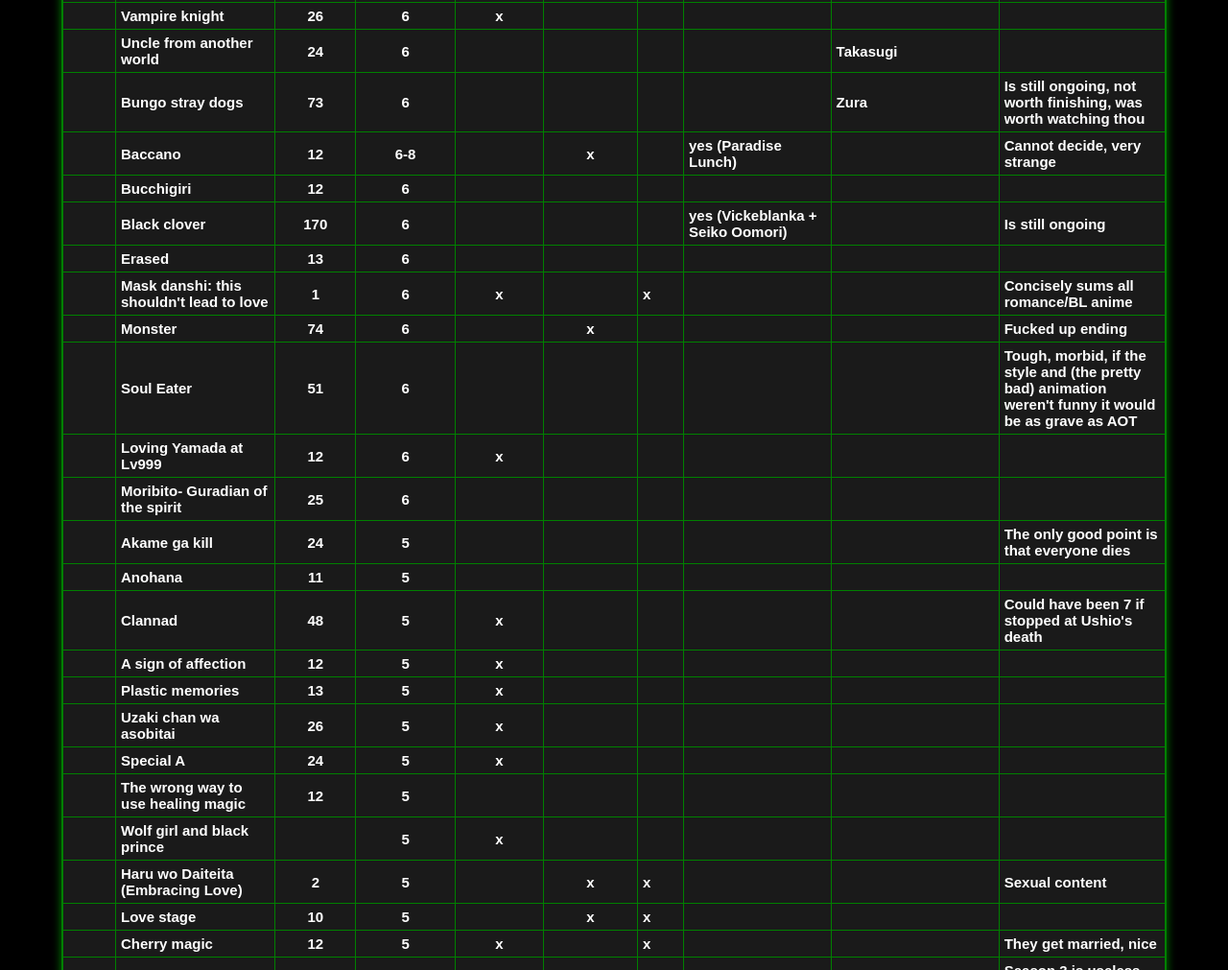
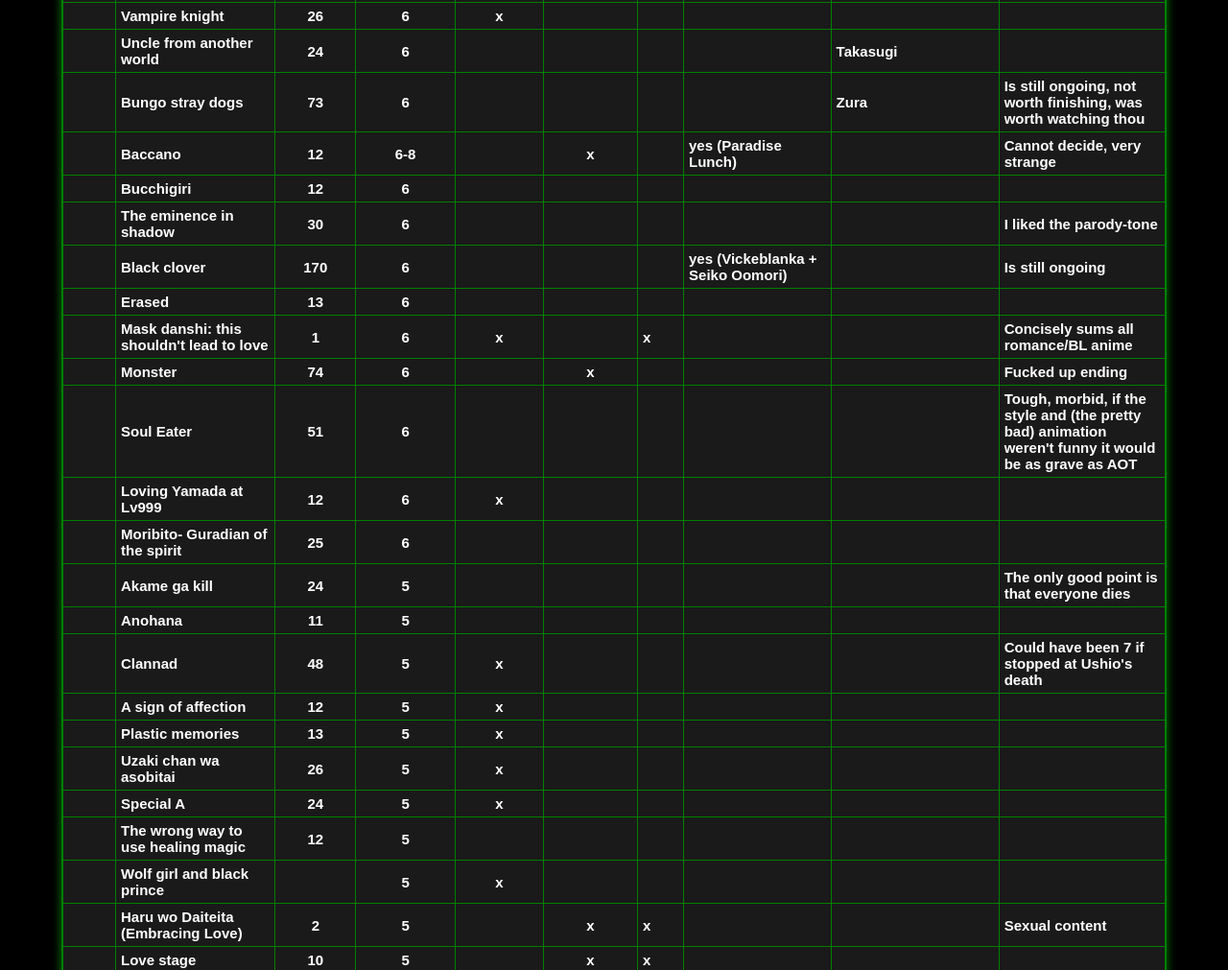
Before and after one commit to katsu-rap/Gintama-website, a website: page Gintamasite/animelist table.html in a window 1280 px wide. Shown: the part 3973-4984 px from the top of the page at 96% size. Drawn offline with Linux system fonts and the light colour scheme.

Commit message:
adding anime

```diff
--- a/Gintamasite/animelist table.html
+++ b/Gintamasite/animelist table.html
@@ -550,6 +550,7 @@
             <tr><td></td><td>Bungo stray dogs</td><td>73</td><td>6</td><td></td><td></td><td></td><td></td><td>Zura</td><td>Is still ongoing, not worth finishing, was worth watching thou</td></tr>
             <tr><td></td><td>Baccano</td><td>12</td><td>6-8</td><td></td><td>x</td><td></td><td>yes (Paradise Lunch)</td><td></td><td>Cannot decide, very strange</td></tr>
             <tr><td></td><td>Bucchigiri</td><td>12</td><td>6</td><td></td><td></td><td></td><td></td><td></td><td></td></tr>
+            <tr><td></td><td> The eminence in shadow</td><td>30</td><td>6</td><td></td><td></td><td></td><td></td><td></td><td>I liked the parody-tone</td></tr>
             <tr><td></td><td>Black clover</td><td>170</td><td>6</td><td></td><td></td><td></td><td>yes (Vickeblanka + Seiko Oomori)</td><td></td><td>Is still ongoing</td></tr>
             <tr><td></td><td>Erased</td><td>13</td><td>6</td><td></td><td></td><td></td><td></td><td></td><td></td></tr>
             <tr><td></td><td>Mask danshi: this shouldn't lead to love</td><td>1</td><td>6</td><td>x</td><td></td><td>x</td><td></td><td></td><td>Concisely sums all romance/BL anime</td></tr>
```
